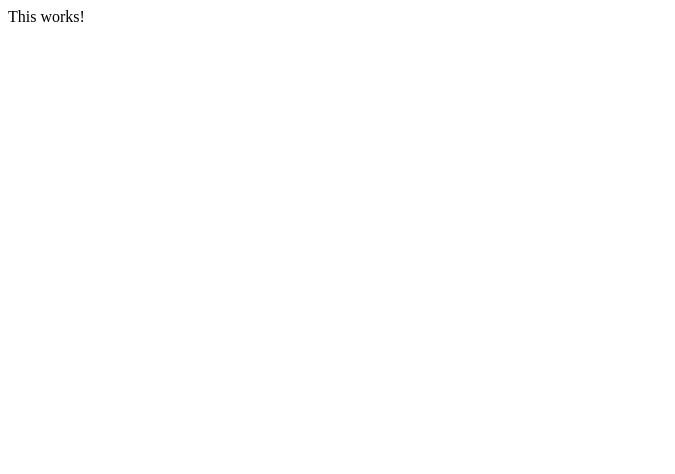
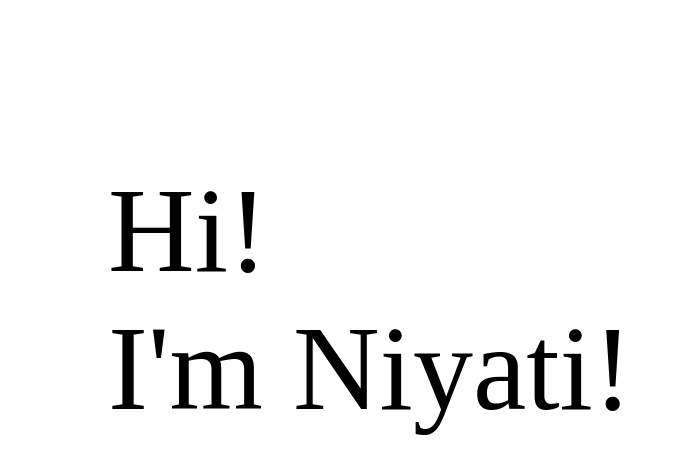
Before and after one commit to niyati8393/niyati8393.github.io, a plain HTML site: page index.html in a window 1280 px wide. Shown: the whole page, without its empty margins (0-675 px from the left). Drawn offline with Linux system fonts and the light colour scheme.

Commit message:
Update index page

```diff
--- a/index.html
+++ b/index.html
@@ -1,9 +1,30 @@
 <html>
+
 <head>
-<title>2 Cup Tea Designs</title>
+    <title>2 Cup Tea Designs</title>
+
+    <style>
+        .container {
+            display: flex;
+            flex-direction: column;
+            height: 100%;
+            justify-content: center;
+            padding-left: 100px;
+            padding-bottom: 200px;
+            box-sizing: border-box;
+        }
+
+        .banner {
+            font-size: 120px;
+        }
+    </style>
 </head>
 
 <body>
-This works!
+    <div class="container">
+        <div class="banner">Hi!</div>
+        <div class="banner">I'm Niyati!</div>
+    </div>
 </body>
+
 </html>
```
